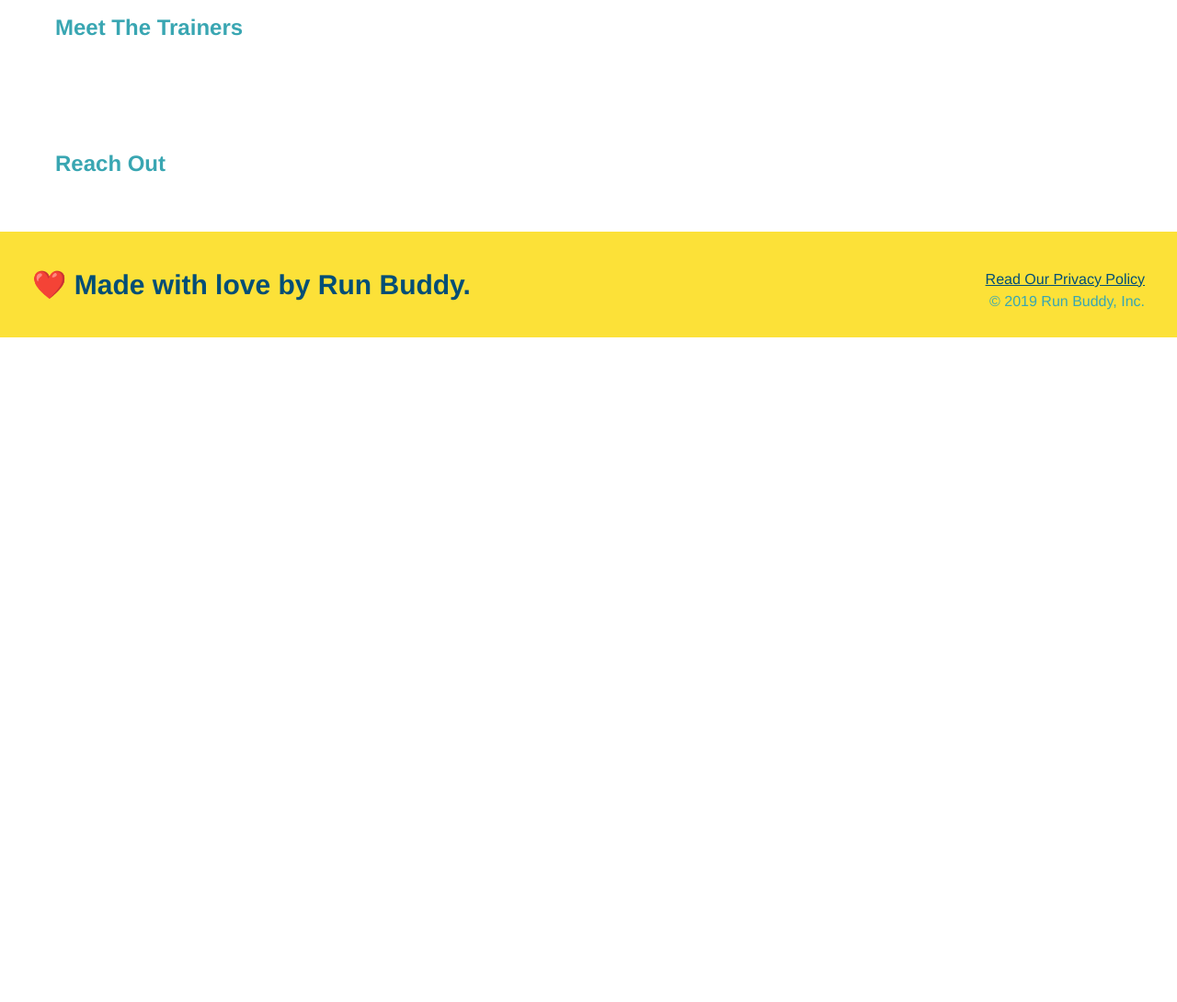
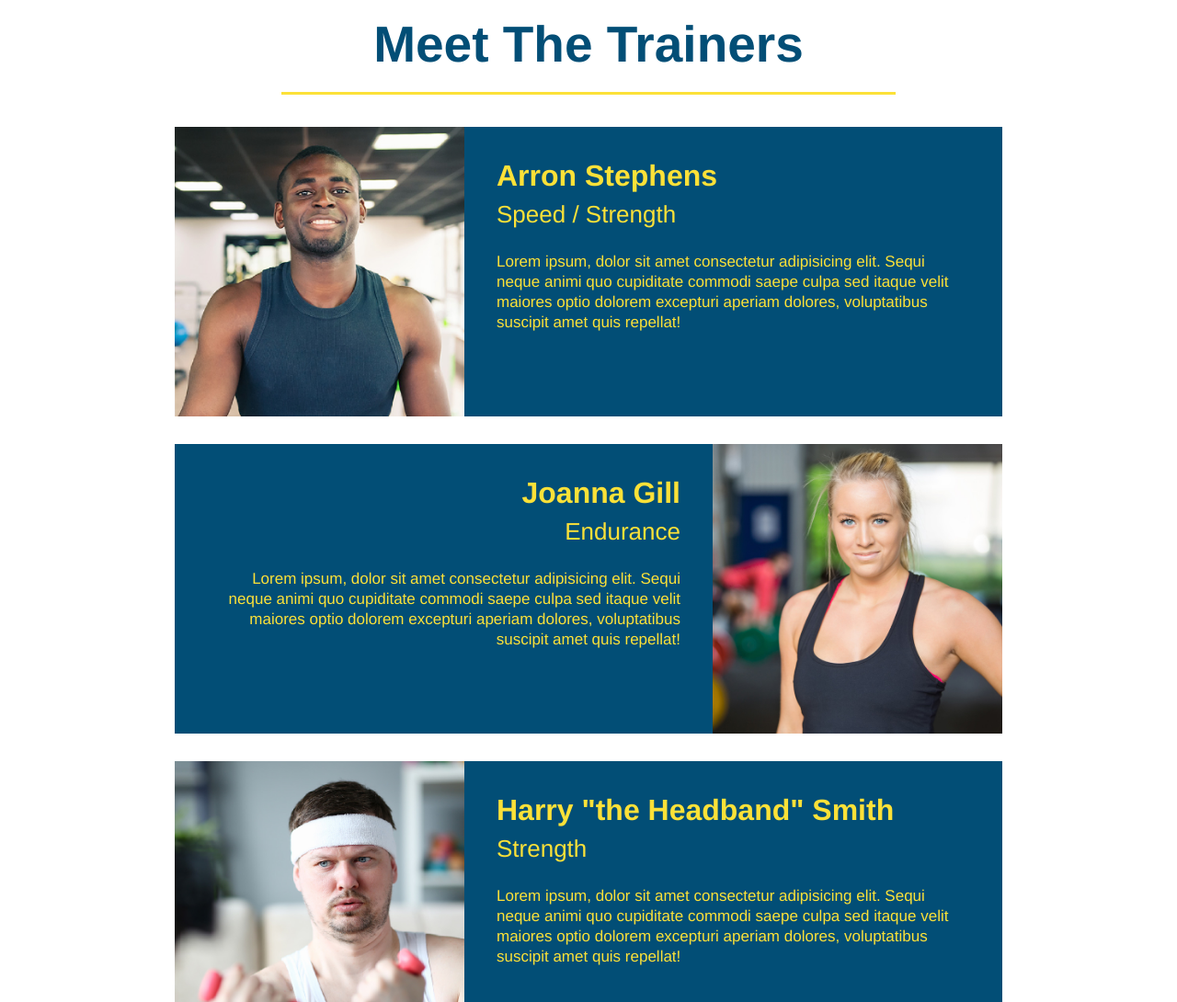
Before and after one commit to chikn4theWIN/run-buddy, a plain HTML site: page index.html in a window 1280 px wide. Shown: the part 2680-3770 px from the top of the page at 92% size. Before the commit the page ends 3047 px from the top, so only its background shows below. Drawn offline with Linux system fonts and the light colour scheme.

Commit message:
meet the trainers section

```diff
--- a/assets/css/style.css
+++ b/assets/css/style.css
@@ -181,3 +181,50 @@ section {
   .steps span {
     font-size: 38px;
   }
+
+  .trainers {
+    text-align: center;
+  }
+
+  .trainer {
+    width: 900px;
+    margin: 0 auto 30px auto;
+    background: #024e76;
+    color: #fce138;
+    overflow: auto;
+  }
+
+  .trainer img {
+    width: 35%;
+    float: left;
+  }
+
+  .trainer-bio {
+    padding: 35px;
+    float: left;
+    width: 65%;
+  }
+
+  .text-left {
+    text-align: left;
+  }
+
+  .text-right {
+    text-align: right;
+  }
+
+  .trainer-bio h3 {
+    font-size: 32px;
+    margin-bottom: 8px;
+  }
+
+  .trainer-bio h4 {
+    font-weight: lighter;
+    font-size: 26px;
+    margin-bottom: 25px;
+  }
+
+  .trainer-bio p {
+    font-size: 17px;
+    line-height: 1.3;
+  }
--- a/index.html
+++ b/index.html
@@ -104,8 +104,45 @@
     </section>
 
     <!-- "meet the trainers" section -->
-    <section>
-      <h2>Meet The Trainers</h2>
+    <section id="your-trainers" class="trainers">
+      <h2 class="section-title primary-border">
+        Meet The Trainers
+      </h2>
+      <article class="trainer text-left">
+        <img src="./assets/images/trainer-1.jpg" alt="Arron Stephens in his workout clothes, ready to pump iron" />
+        <div class="trainer-bio">
+          <h3>Arron Stephens</h3>
+          <h4>Speed / Strength</h4>
+          <p>
+            Lorem ipsum, dolor sit amet consectetur adipisicing elit. Sequi neque animi quo cupiditate commodi saepe culpa sed
+            itaque velit maiores optio dolorem excepturi aperiam dolores, voluptatibus suscipit amet quis repellat!
+          </p>
+        </div>
+      </article>
+
+      <article class="trainer">
+        <div class="trainer-bio text-right">
+          <h3>Joanna Gill</h3>
+          <h4>Endurance</h4>
+          <p>
+            Lorem ipsum, dolor sit amet consectetur adipisicing elit. Sequi neque animi quo cupiditate commodi saepe culpa sed
+            itaque velit maiores optio dolorem excepturi aperiam dolores, voluptatibus suscipit amet quis repellat!
+          </p>
+        </div>
+        <img src="./assets/images/trainer-2.jpg" alt="Joanna Gill cooling off after a workout" />
+      </article>
+
+      <article class="trainer">
+        <img src="./assets/images/trainer-3.jpg" alt="Harry Smith wearing a headband and lifting comically small pink weights" />
+        <div class="trainer-bio text-left">
+          <h3>Harry "the Headband" Smith</h3>
+          <h4>Strength</h4>
+          <p>
+            Lorem ipsum, dolor sit amet consectetur adipisicing elit. Sequi neque animi quo cupiditate commodi saepe culpa sed
+            itaque velit maiores optio dolorem excepturi aperiam dolores, voluptatibus suscipit amet quis repellat!
+          </p>
+        </div>
+      </article>
     </section>
 
     <!-- "reach out" section -->
```
Also changed, not shown: assets/images/trainer-1.jpg (added), assets/images/trainer-2.jpg (added), assets/images/trainer-3.jpg (added).
